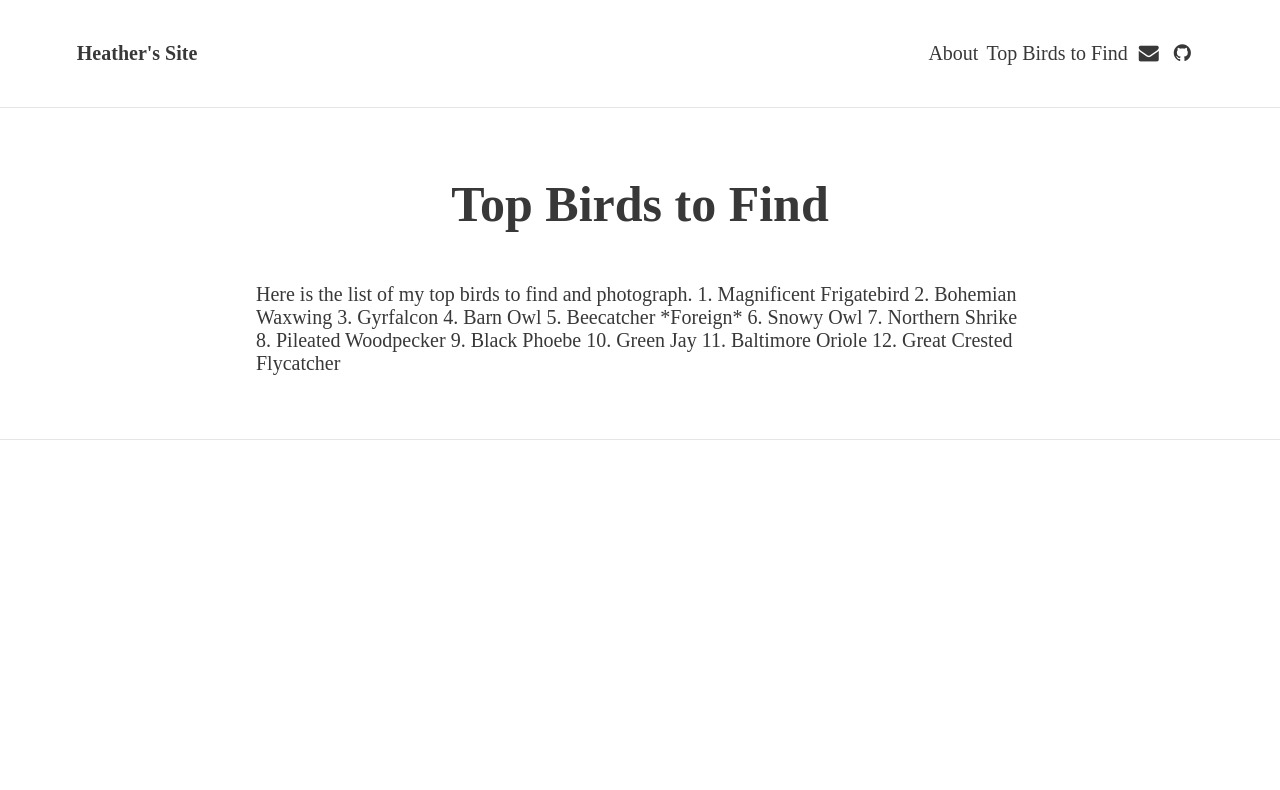
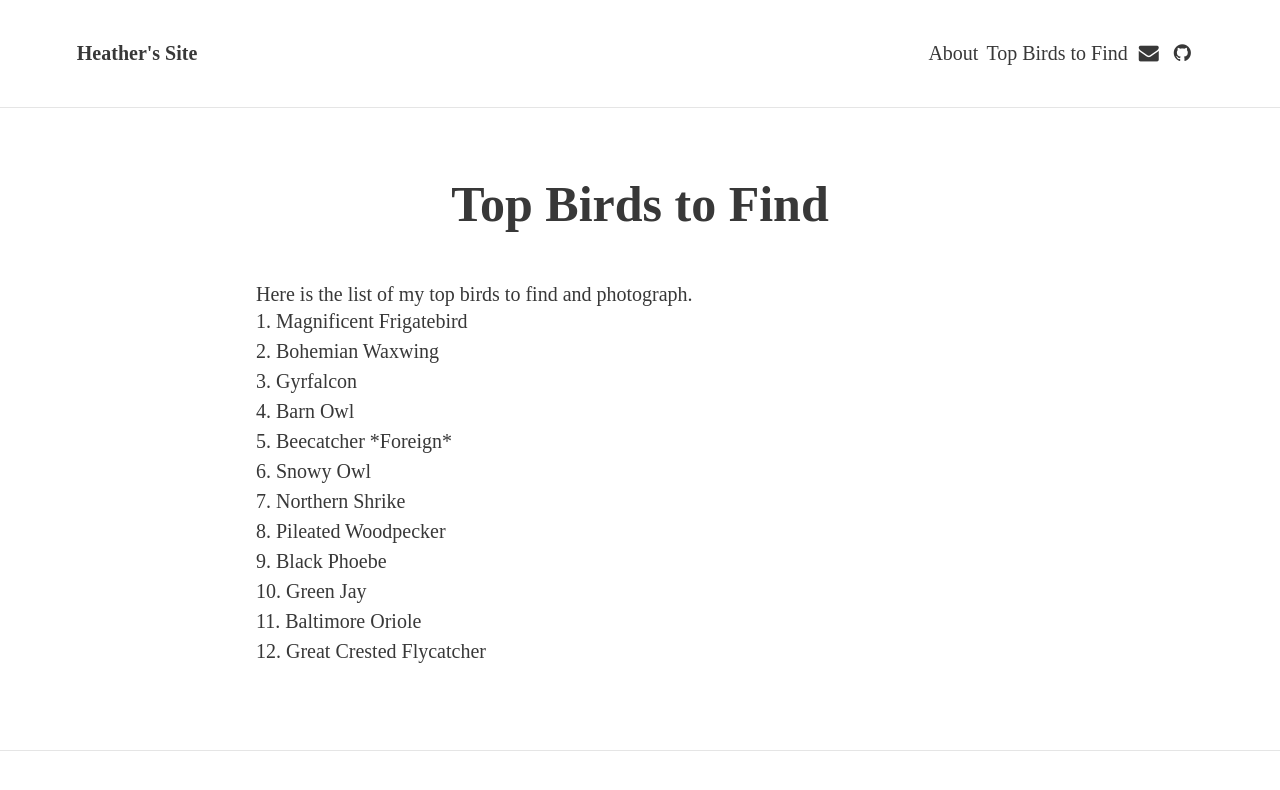
Before and after one commit to heathngordon/heathngordon.github.io, a Jekyll site: the page built from top-birds.html, in a window 1280 px wide. Shown: the top 790 px of the page. Built offline with Jekyll 4.4.1, drawn with Linux system fonts in a browser that asks for light colours; nearby versions of some CDN libraries; some web fonts are replaced.

Commit message:
created ordered list

```diff
--- a/top-birds.html
+++ b/top-birds.html
@@ -7,15 +7,17 @@ feature-img:
 
 Here is the list of my top birds to find and photograph.
 
-1. Magnificent Frigatebird
-2. Bohemian Waxwing
-3. Gyrfalcon
-4. Barn Owl
-5. Beecatcher *Foreign*
-6. Snowy Owl
-7. Northern Shrike
-8. Pileated Woodpecker
-9. Black Phoebe
-10. Green Jay
-11. Baltimore Oriole
-12. Great Crested Flycatcher
+<ol>
+<li>Magnificent Frigatebird</li>
+<li>Bohemian Waxwing</li>
+<li>Gyrfalcon</li>
+<li>Barn Owl</li>
+<li>Beecatcher *Foreign* </li>
+<li>Snowy Owl</li>
+<li>Northern Shrike</li>
+<li>Pileated Woodpecker</li>
+<li>Black Phoebe</li>
+<li>Green Jay </li>
+<li>Baltimore Oriole </li>
+<li>Great Crested Flycatcher </li>
+</ol>
```
